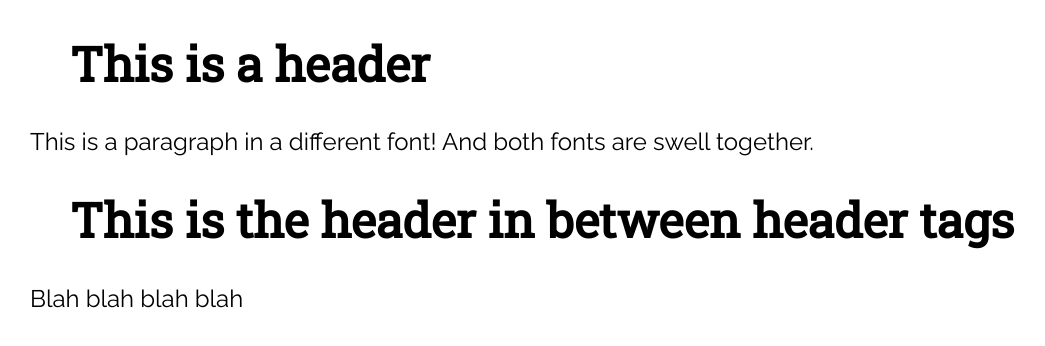
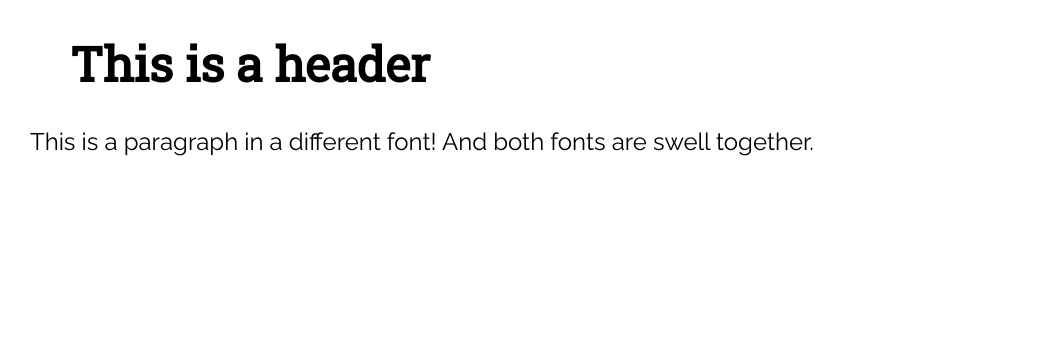
Before and after one commit to pjvaldez/pjvaldez.github.io, a plain HTML site: page index.html in a window 1280 px wide. Shown: the whole page, without its empty margins (8-1053 px from the left). Drawn offline with Linux system fonts and the light colour scheme.

Commit message:
Update index.html

```diff
--- a/index.html
+++ b/index.html
@@ -21,6 +21,3 @@
     <p>This is a paragraph in a different font! And both fonts are swell together.</p>
   </body>
 </html>
-
-<h1> This is the header in between header tags </h1>
-<p> Blah blah blah blah </p>
```
